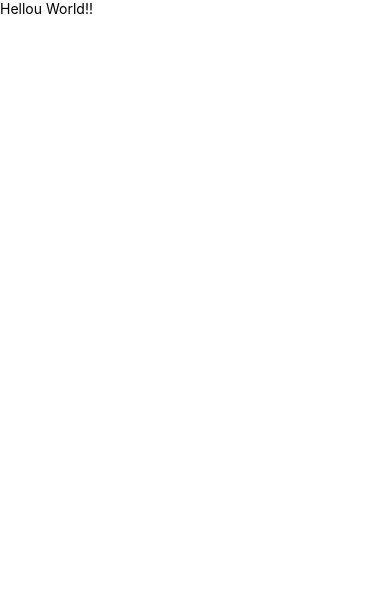
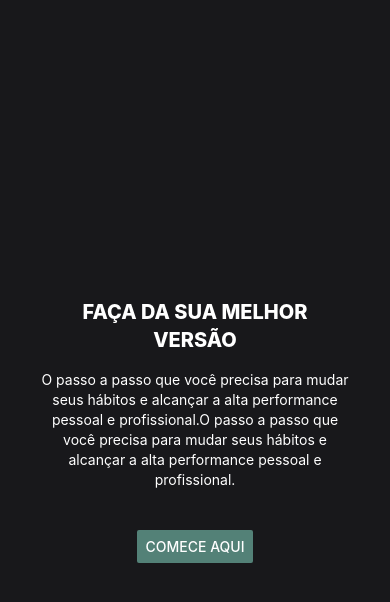
Before and after one commit to Ar3secchim/light-life-web, a React Native app in the folder apps/mobile/: screen / in a window 390 px wide. Shown: the top 602 px of the page. Built offline with nearby package versions, Linux system fonts and the light colour scheme.

Commit message:
feat: create screen index and signIn

```diff
--- a/apps/mobile/src/App.js
+++ b/apps/mobile/src/App.js
@@ -1,11 +1,29 @@
 import { StatusBar } from 'expo-status-bar'
-import { Text, View } from 'react-native'
+import { Button, Text, View, Image } from 'react-native'
+import SignIn from './SignIn'
 
 export function App() {
   return (
-    <View className="flex flex-1 bg-zinc-900 items-center justify-center">
-      <Text className="text-white text-4xl font-bold">Hellou World!!</Text>
+    <View className="flex flex-1 bg-gray items-center justify-center p-10">
       <StatusBar style="light" />
+
+      <Image
+        className="w-max h-max"
+        source={require('assets/singIn.png')}
+        alt="as"
+      />
+
+      <Text className="text-white text-center text-xl font-extrabold m-4">
+        FAÇA DA SUA MELHOR VERSÃO
+      </Text>
+      <Text className="text-white text-sm text-center mb-10 ">
+        O passo a passo que você precisa para mudar seus hábitos e alcançar a
+        alta performance pessoal e profissional.O passo a passo que você precisa
+        para mudar seus hábitos e alcançar a alta performance pessoal e
+        profissional.
+      </Text>
+
+      <Button onPress={SignIn} color="#538177" title="Comece aqui" />
     </View>
   )
 }
--- /dev/null
+++ b/apps/mobile/src/SignIn.js
@@ -0,0 +1,17 @@
+import { StatusBar } from 'expo-status-bar'
+import { View, Text, Image, Button, TextInput } from 'react-native'
+
+export function SignIn() {
+  return (
+    <View>
+      <StatusBar style="light" />
+      <Text>Bem vindo</Text>
+      <Image source={require('assets/singIn.png')} alt="as" />
+
+      <TextInput value="Email" />
+      <TextInput value="Senha" />
+
+      <Button color="#538177" title="Entrar" />
+    </View>
+  )
+}
--- a/apps/mobile/tailwind.config.js
+++ b/apps/mobile/tailwind.config.js
@@ -1,10 +1,14 @@
 /** @type {import('tailwindcss').Config} */
 module.exports = {
-  content: ['./App.{js,jsx,ts,tsx}", "./src/**/*.{js,jsx,ts,tsx}'],
+  content: [
+    './App.{js,jsx,ts,tsx}',
+    './src/**/*.{js,jsx,ts,tsx}',
+    './app/**/*.{js,jsx,ts,tsx}',
+  ],
   theme: {
     colors: {
       green: '#538177',
-      gray: '#222222',
+      gray: '#18181B',
       'gray-light': '#d3dce6',
       white: '#ffffff',
       black: '#000000',
```
Also changed, not shown: apps/mobile/assets/singIn.png (added).
